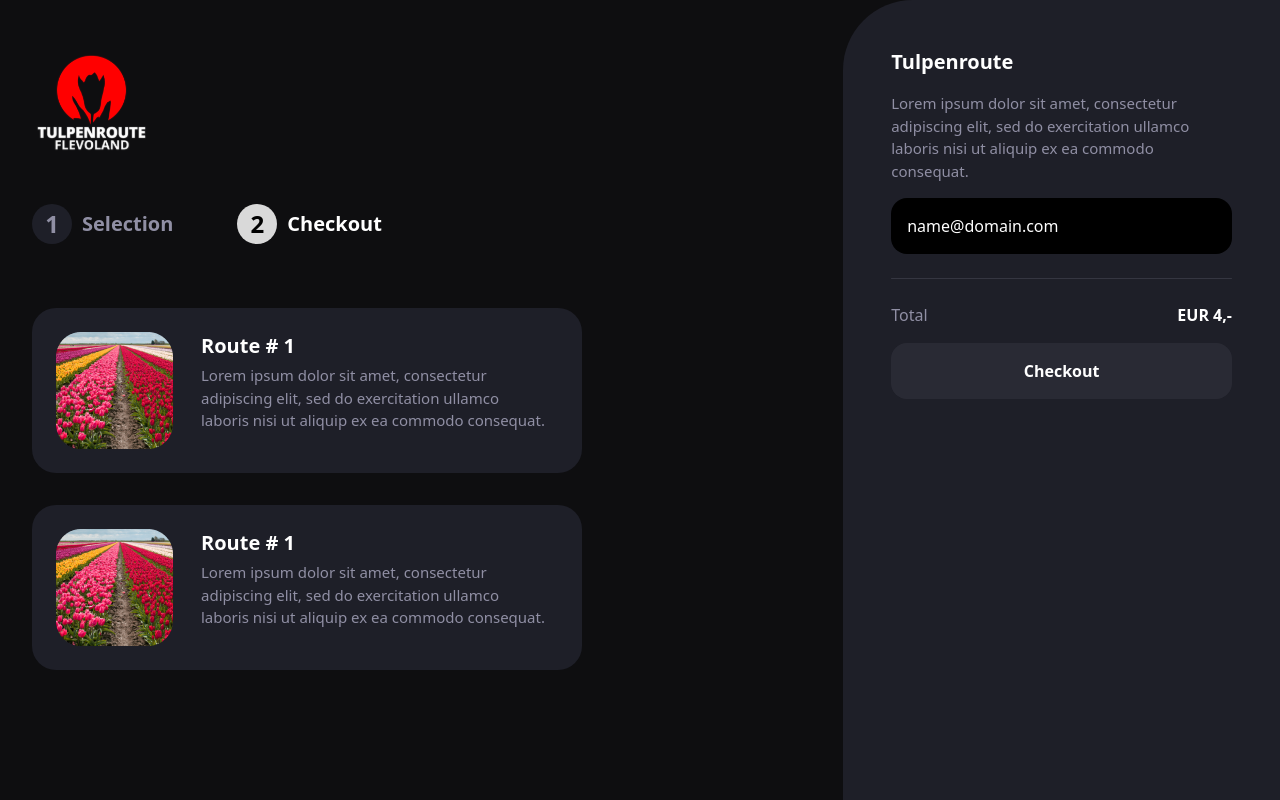
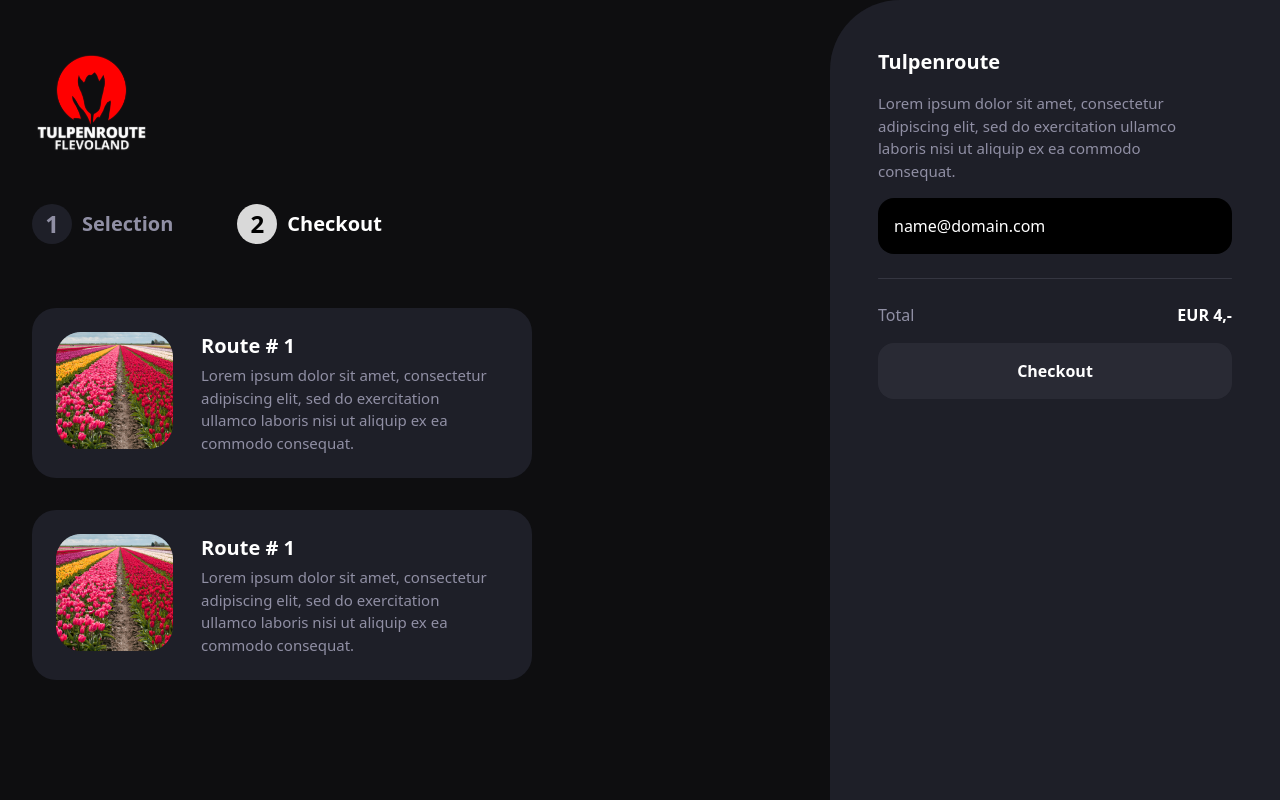
Before and after one commit to zohaib-saeed/Checkout-Flow, a Next.js app: page /checkout in a window 1280 px wide. Built offline with nearby package versions, Linux system fonts and the light colour scheme.

Commit message:
fix: checkout component

```diff
--- a/src/components/CheckoutFlow/Checkout/CheckoutCard.js
+++ b/src/components/CheckoutFlow/Checkout/CheckoutCard.js
@@ -6,7 +6,7 @@ import { Fade } from "react-awesome-reveal";
 const CheckoutCard = () => {
   return (
     <Fade direction="right" triggerOnce className="w-full sm:w-[550px]">
-      <div className="w-full sm:w-[550px] bg-balticSea rounded-3xl flex items-center sm:items-start justify-start gap-3 xs:gap-5 sm:gap-7 p-4 sm:p-6 pr-7 sm:pr-9 cursor-pointer">
+      <div className="w-full sm:w-[500px] bg-balticSea rounded-3xl flex items-center sm:items-start justify-start gap-3 xs:gap-5 sm:gap-7 p-4 sm:p-6 pr-7 sm:pr-9 cursor-pointer">
         <div className="w-[100px] sm:w-[117px] h-[100px] sm:h-[117px] flex items-center justify-center relative rounded-lg overflow-hidden">
           <Image
             src="/images/sample-main.png"
--- a/src/components/CheckoutFlow/Checkout/Index.js
+++ b/src/components/CheckoutFlow/Checkout/Index.js
@@ -35,11 +35,11 @@ const Checkout = () => {
   };
 
   return (
-    <Container padding="px-0 py-0 ">
-      <div className="w-full grid grid-cols-1 lg:grid-cols-[1.3fr_0.7fr] gap-8 ">
-        {/* Col 1 */}
-        <div className="w-full  flex items-start justify-start flex-col gap-7 md:gap-9 lg:gap-12 px-3 sm:px-4 md:px-6 lg:px-8 py-4 sm:py-7 md:py-9 lg:py-12 ">
+    <div className="w-full flex items-center justify-start flex-col relative">
+      <div className="w-full max-w-[1350px] flex items-center justify-start flex-col ">
+        <div className="w-full  flex items-start justify-start flex-col gap-7 md:gap-9 lg:gap-12  ">
           {/* Logo  */}
+          <div className="w-full flex items-center justify-start px-3 sm:px-4 md:px-6 lg:px-8 pt-4 sm:pt-7 md:pt-9 lg:pt-12">
             <div className="w-[120px] h-[108px] flex items-center justify-center relative">
               <Image
                 src="/images/logo.svg"
@@ -49,10 +49,11 @@ const Checkout = () => {
                 className="object-contain"
               />
             </div>
+          </div>
           {/* Tabs  */}
           <div className="w-full flex items-start justify-start flex-col">
             <Tab.Group defaultIndex={1}>
-              <Tab.List className="w-full flex items-center justify-start gap-10 xs:gap-12 sm:gap-16">
+              <Tab.List className="w-full flex items-center justify-start gap-10 xs:gap-12 sm:gap-16 px-3 sm:px-4 md:px-6 lg:px-8 ">
                 <Tab as={Fragment}>
                   {({ selected }) => (
                     <div
@@ -110,36 +111,47 @@ const Checkout = () => {
                   )}
                 </Tab>
               </Tab.List>
-              <Tab.Panels>
-                <Tab.Panel className="w-full flex flex-col items-center justify-start mt-12 sm:mt-16">
+              <Tab.Panels className="w-full">
+                <Tab.Panel className="w-full flex flex-col items-center justify-start mt-12 sm:mt-16 ">
                   <p className="text-white">Selection tab</p>
                 </Tab.Panel>
                 <Tab.Panel className="w-full flex flex-col items-center justify-start mt-12 sm:mt-16">
-                  <div className="w-full flex items-center justify-start gap-3 sm:gap-8 flex-wrap overflow-x-hidden">
+                  <div className="w-full flex flex-col items-center justify-start gap-8">
+                    <div className="w-full flex flex-col items-start justify-start gap-3 sm:gap-8 flex-wrap overflow-x-hidden px-3 sm:px-4 md:px-6 lg:px-8 ">
                       <CheckoutCard />
                       <CheckoutCard />
                     </div>
-                </Tab.Panel>
-              </Tab.Panels>
-            </Tab.Group>
-          </div>
-        </div>
                     {/* Col 2  */}
-        <div className="w-full lg:min-h-screen flex items-center justify-start flex-col bg-balticSea rounded-tl-[24px] xs:rounded-tl-[30px] sm:rounded-tl-[70px] px-6 sm:px-9 lg:px-12 py-7 md:py-9 lg:py-12 relative">
+                    <div className="w-full lg:max-w-[450px] lg:h-screen lg:min-h-[600px] flex items-center justify-start flex-col bg-balticSea rounded-tl-[24px] xs:rounded-tl-[30px] sm:rounded-tl-[70px] px-6 sm:px-9 lg:px-12 py-7 md:py-9 lg:py-12 lg:absolute right-0  lg:top-0">
                       <div className="w-full max-w-[450px] sm:max-w-none sm:w-[75%] md:w-[50%] lg:w-full flex flex-col items-start justify-start gap-3 sm:gap-4 lg:sticky top-0 right-0 ">
-            <Fade direction="up" triggerOnce delay={0.2} classNamew="w-full">
+                        <Fade
+                          direction="up"
+                          triggerOnce
+                          delay={0.2}
+                          classNamew="w-full"
+                        >
                           <h1 className="text-lg sm:text-xl font-bold text-white">
                             Tulpenroute
                           </h1>
                         </Fade>
-            <Fade direction="up" triggerOnce delay={0.3} className="w-full">
+                        <Fade
+                          direction="up"
+                          triggerOnce
+                          delay={0.3}
+                          className="w-full"
+                        >
                           <p className="w-full lg:w-[90%] text-osloGrey text-[14px] sm:text-[15px] text-left">
-                Lorem ipsum dolor sit amet, consectetur adipiscing elit, sed do
-                exercitation ullamco laboris nisi ut aliquip ex ea commodo
-                consequat.
+                            Lorem ipsum dolor sit amet, consectetur adipiscing
+                            elit, sed do exercitation ullamco laboris nisi ut
+                            aliquip ex ea commodo consequat.
                           </p>
                         </Fade>
-            <Fade direction="up" triggerOnce delay={0.4} className="w-full">
+                        <Fade
+                          direction="up"
+                          triggerOnce
+                          delay={0.4}
+                          className="w-full"
+                        >
                           <div>
                             <input
                               type="email"
@@ -149,18 +161,34 @@ const Checkout = () => {
                               className="bg-black p-3 sm:p-4 rounded-2xl w-full border-none focus:border-none focus:outline-none text-white text-base placeholder:text-white "
                             />
                             {error && (
-                  <p className="text-red font-medium text-sm">{error}</p>
+                              <p className="text-red font-medium text-sm">
+                                {error}
+                              </p>
                             )}
                           </div>
                         </Fade>
                         <div className="w-full h-[1px] my-2 rounded-full bg-osloGrey bg-opacity-20"></div>
-            <Fade direction="up" triggerOnce delay={0.5} className="w-full">
+                        <Fade
+                          direction="up"
+                          triggerOnce
+                          delay={0.5}
+                          className="w-full"
+                        >
                           <div className="w-full flex items-center justify-between">
-                <h2 className="text-osloGrey font-medium text-base">Total</h2>
-                <p className="text-white font-bold text-base">EUR 4,-</p>
+                            <h2 className="text-osloGrey font-medium text-base">
+                              Total
+                            </h2>
+                            <p className="text-white font-bold text-base">
+                              EUR 4,-
+                            </p>
                           </div>
                         </Fade>
-            <Fade direction="up" triggerOnce delay={0.6} className="w-full">
+                        <Fade
+                          direction="up"
+                          triggerOnce
+                          delay={0.6}
+                          className="w-full"
+                        >
                           <button
                             onClick={handleSubmit}
                             className=" w-full border-none bg-osloGrey bg-opacity-10 p-3 sm:p-4 text-white font-bold text-base rounded-2xl"
@@ -171,7 +199,13 @@ const Checkout = () => {
                       </div>
                     </div>
                   </div>
-    </Container>
+                </Tab.Panel>
+              </Tab.Panels>
+            </Tab.Group>
+          </div>
+        </div>
+      </div>
+    </div>
   );
 };
 
```
Lines whose indentation alone changed are shown as unchanged.
